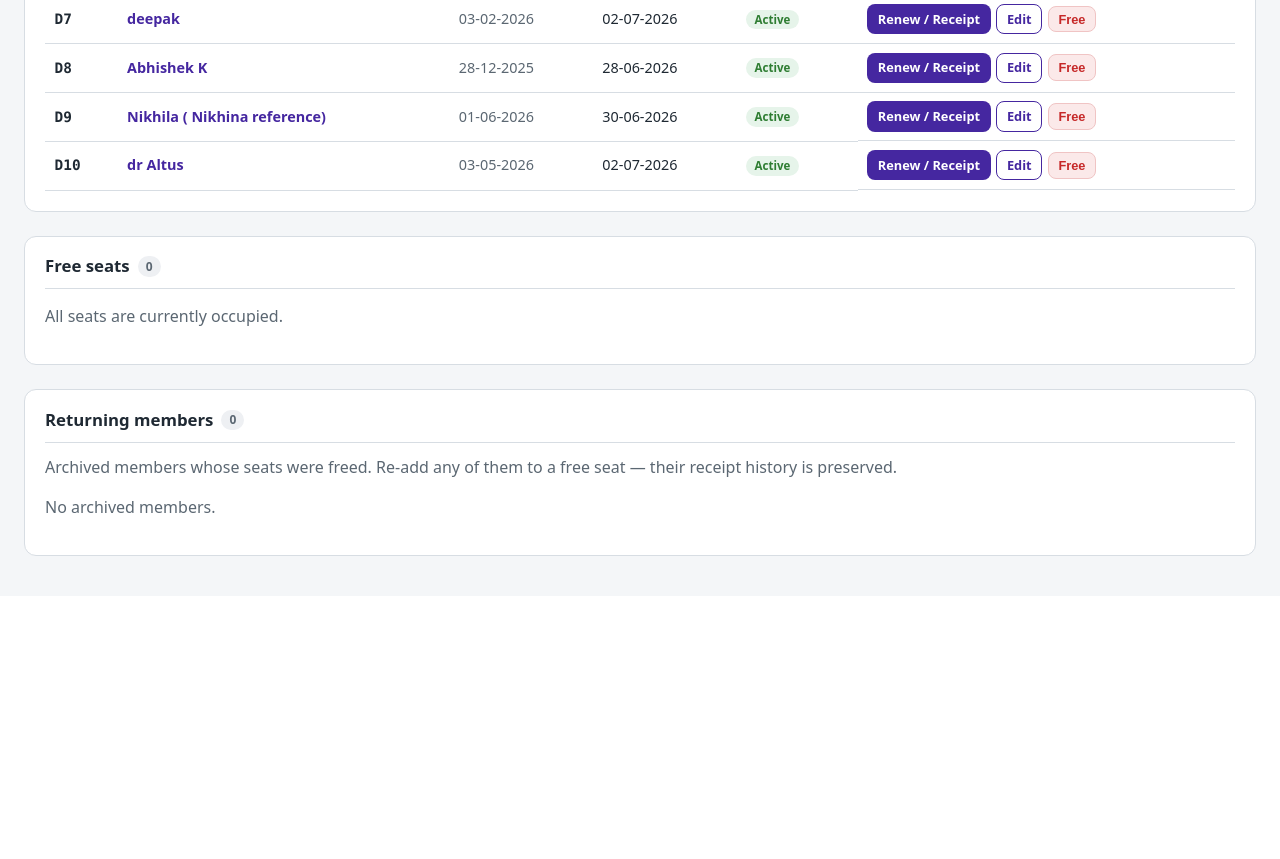
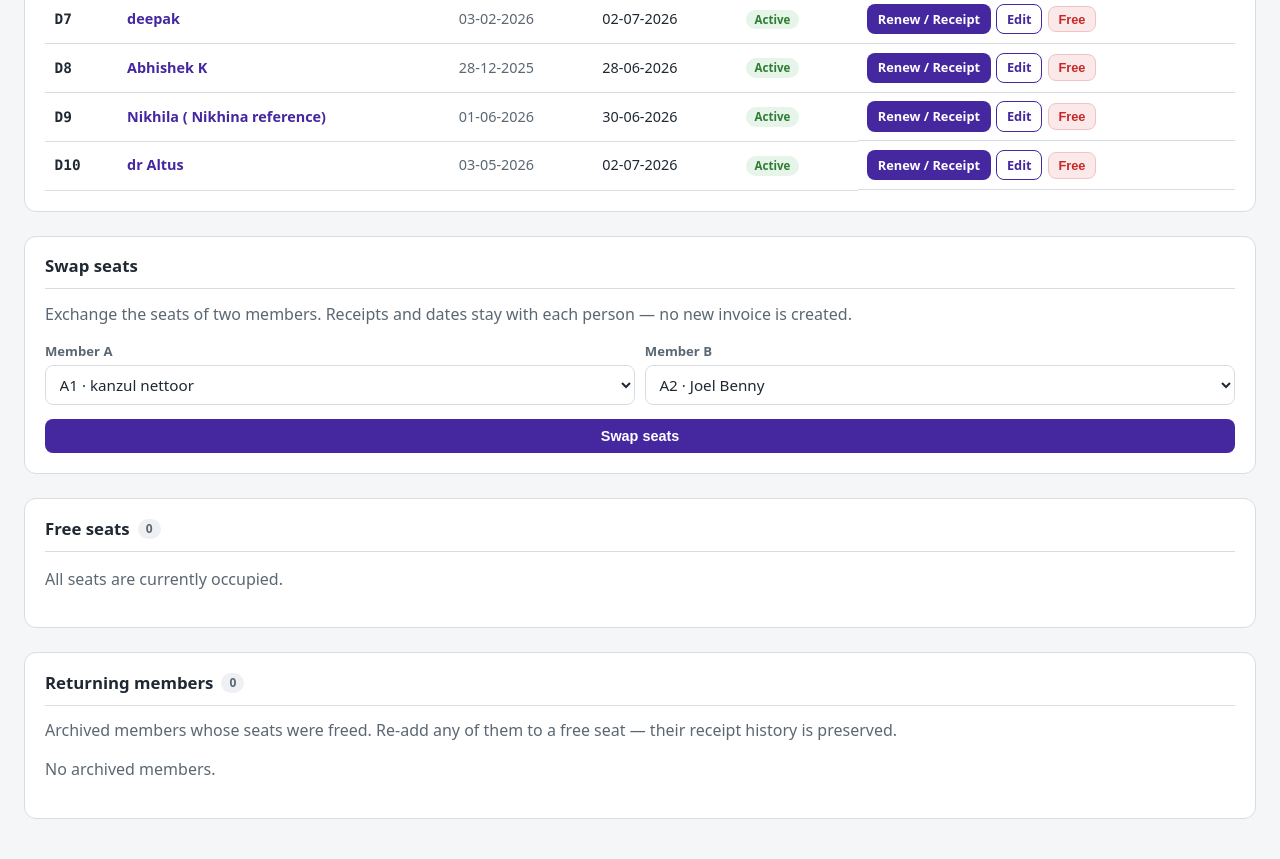
Before and after one commit to docnest/docnest, a FastAPI app: page /admin in a window 1280 px wide. Shown: the part 2648-3507 px from the top of the page. Before the commit the page ends 3204 px from the top, so only its background shows below. Run offline with FastAPI, Linux system fonts and the light colour scheme; the visitor is signed in with stand-in values (Sample User, id 1); data comes from the database, SQL or seed files in the repository.

Commit message:
Add undo-free (restore) and seat swap, no new invoices
- swap_seats(): exchange two active members' seats in one transaction
  via an intermediate NULL so the ux_active_seat index never trips;
  receipts stay attached by member_id so invoices are untouched.
- POST /admin/member/{id}/restore: undo an accidental Free by
  reactivating the member onto their last seat with their original
  fee/dates and no new receipt.
- POST /admin/swap: swap two members' seats.
- admin.html: "Swap seats" panel and an "Undo free" button shown when
  the member's last seat is still free.

Co-Authored-By: Claude Opus 4.8 <noreply@anthropic.com>

```diff
--- a/app/main.py
+++ b/app/main.py
@@ -31,6 +31,7 @@ from app.database import (
     public_seats,
     reactivate_member,
     record_payment,
+    swap_seats,
     update_member,
     update_payment,
 )
@@ -586,6 +587,39 @@ def admin_free(request: Request, member_id: int):
     return RedirectResponse(url="/admin", status_code=303)
 
 
+@app.post("/admin/member/{member_id}/restore")
+def admin_restore(request: Request, member_id: int):
+    """Undo a Free: put an archived member back on their last seat unchanged.
+
+    Restores the member's own preserved fee/start/expiry — no new receipt is
+    created. Used to reverse an accidental Free. If their last seat is already
+    taken (or they have none recorded), bounce back without changing anything.
+    """
+    if not is_admin(request):
+        return JSONResponse({"ok": False, "error": "Not authenticated"}, status_code=401)
+    conn = get_conn()
+    try:
+        member = get_member(conn, member_id)
+        if member is None or member["status"] != "inactive" or not member["last_seat_code"]:
+            return RedirectResponse(url="/admin", status_code=303)
+        try:
+            reactivate_member(
+                conn,
+                member_id=member_id,
+                seat_code=member["last_seat_code"],
+                fee=member["fee"],
+                payment_date=member["payment_date"],
+                start_date=member["start_date"],
+                expiration_date=member["expiration_date"],
+            )
+        except sqlite3.IntegrityError:
+            # Last seat taken since they were freed — leave them archived.
+            return RedirectResponse(url="/admin", status_code=303)
+    finally:
+        conn.close()
+    return RedirectResponse(url="/admin", status_code=303)
+
+
 @app.post("/admin/member/{member_id}/reassign")
 def admin_reassign(
     request: Request,
@@ -642,6 +676,26 @@ def admin_reassign(
     return RedirectResponse(
         url=f"/admin/receipt/{payment['receipt_no']}", status_code=303
     )
+
+
+@app.post("/admin/swap")
+def admin_swap(
+    request: Request,
+    member_a: int = Form(...),
+    member_b: int = Form(...),
+):
+    """Exchange the seats of two active members. No invoices are created."""
+    if not is_admin(request):
+        return RedirectResponse(url="/admin/login", status_code=303)
+    conn = get_conn()
+    try:
+        try:
+            swap_seats(conn, member_a, member_b)
+        except (ValueError, sqlite3.IntegrityError):
+            return RedirectResponse(url="/admin", status_code=303)
+    finally:
+        conn.close()
+    return RedirectResponse(url="/admin", status_code=303)
 
 
 @app.get("/admin/receipt/{receipt_no}")
--- a/app/templates/admin.html
+++ b/app/templates/admin.html
@@ -165,6 +165,32 @@
       </div>
     </section>
 
+    {% if members | length >= 2 %}
+    <section class="panel">
+      <h2 class="panel-title">Swap seats</h2>
+      <p class="muted-cell" style="margin-top:0;">
+        Exchange the seats of two members. Receipts and dates stay with each
+        person — no new invoice is created.
+      </p>
+      <form method="post" action="/admin/swap" class="stack-form"
+            onsubmit="return confirm('Swap the seats of these two members? No new receipt is created.');">
+        <div class="row-2">
+          <label>Member A
+            <select name="member_a" required>
+              {% for m in members %}<option value="{{ m.id }}">{{ m.seat_code }} · {{ m.name }}</option>{% endfor %}
+            </select>
+          </label>
+          <label>Member B
+            <select name="member_b" required>
+              {% for m in members %}<option value="{{ m.id }}"{% if loop.index == 2 %} selected{% endif %}>{{ m.seat_code }} · {{ m.name }}</option>{% endfor %}
+            </select>
+          </label>
+        </div>
+        <button type="submit" class="btn btn-primary">Swap seats</button>
+      </form>
+    </section>
+    {% endif %}
+
     <section class="panel">
       <h2 class="panel-title">Free seats <span class="count-chip">{{ free_seats | length }}</span></h2>
       {% if not free_seats %}
@@ -225,12 +251,20 @@
       {% elif not free_seats %}
         <p class="muted-cell">Free up a seat first to re-add a returning member.</p>
       {% else %}
+      {% set free_codes = free_seats | map(attribute='code') | list %}
       <div class="free-grid">
         {% for a in archived %}
         <details class="assign-card">
           <summary>{{ a.name }}
             <span class="muted-cell">· last seat {{ a.last_seat_code or "—" }}{% if a.phone %} · {{ a.phone }}{% endif %}</span>
           </summary>
+          {% if a.last_seat_code and a.last_seat_code in free_codes %}
+          <form method="post" action="/admin/member/{{ a.id }}/restore"
+                onsubmit="return confirm('Undo the free: put {{ a.name }} back on seat {{ a.last_seat_code }} with their original dates? No new receipt is created.');"
+                class="inline-form" style="margin-bottom:10px;">
+            <button type="submit" class="btn btn-sm btn-primary">↩ Undo free — restore to {{ a.last_seat_code }} (no receipt)</button>
+          </form>
+          {% endif %}
           <form method="post" action="/admin/member/{{ a.id }}/reassign"
                 class="stack-form pass-form" data-monthly="{{ default_fee }}" data-daily="{{ daily_rate }}">
             <label>Seat
```
Also changed, not shown: app/database.py (+32 -0 lines).
